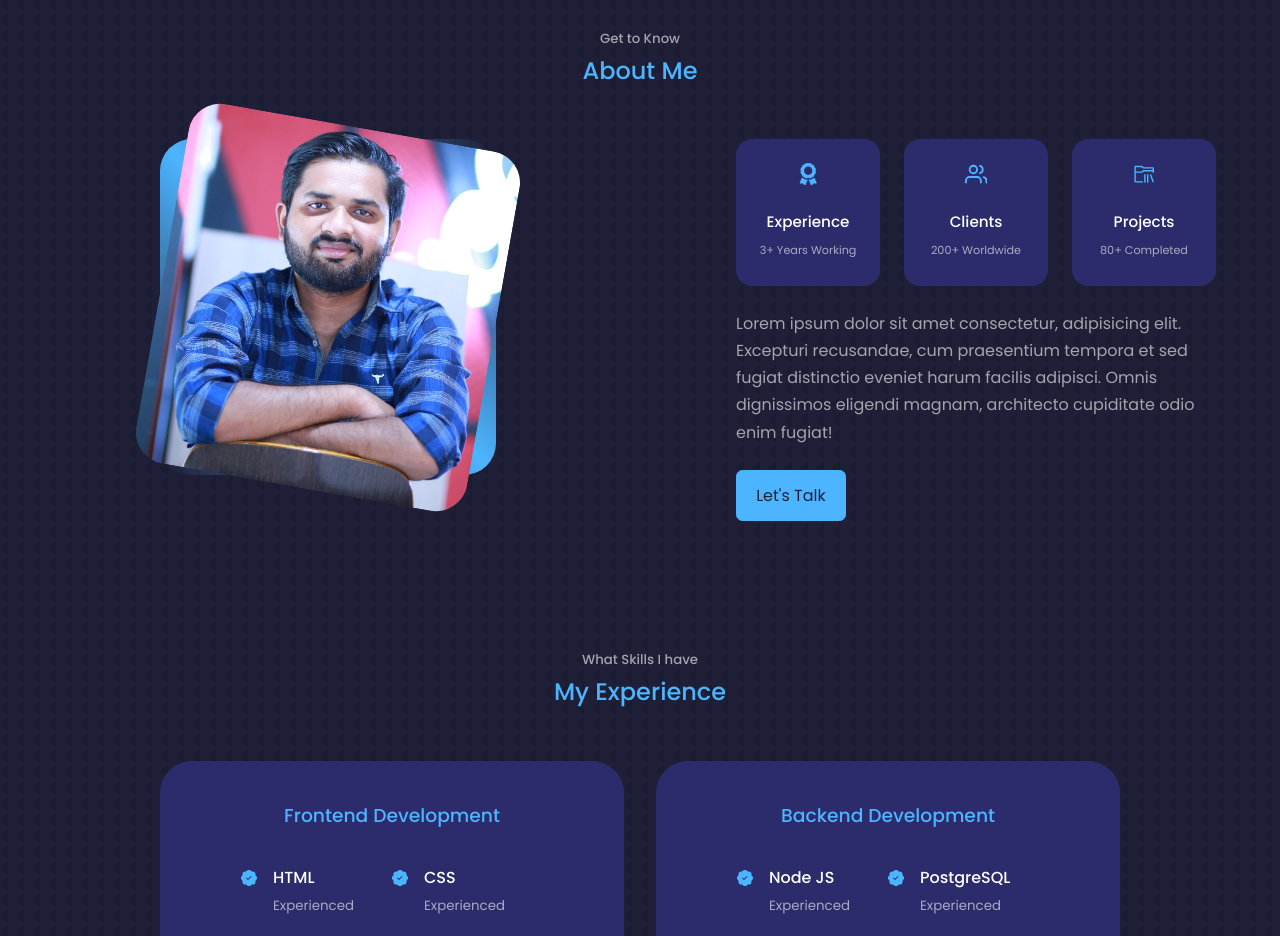
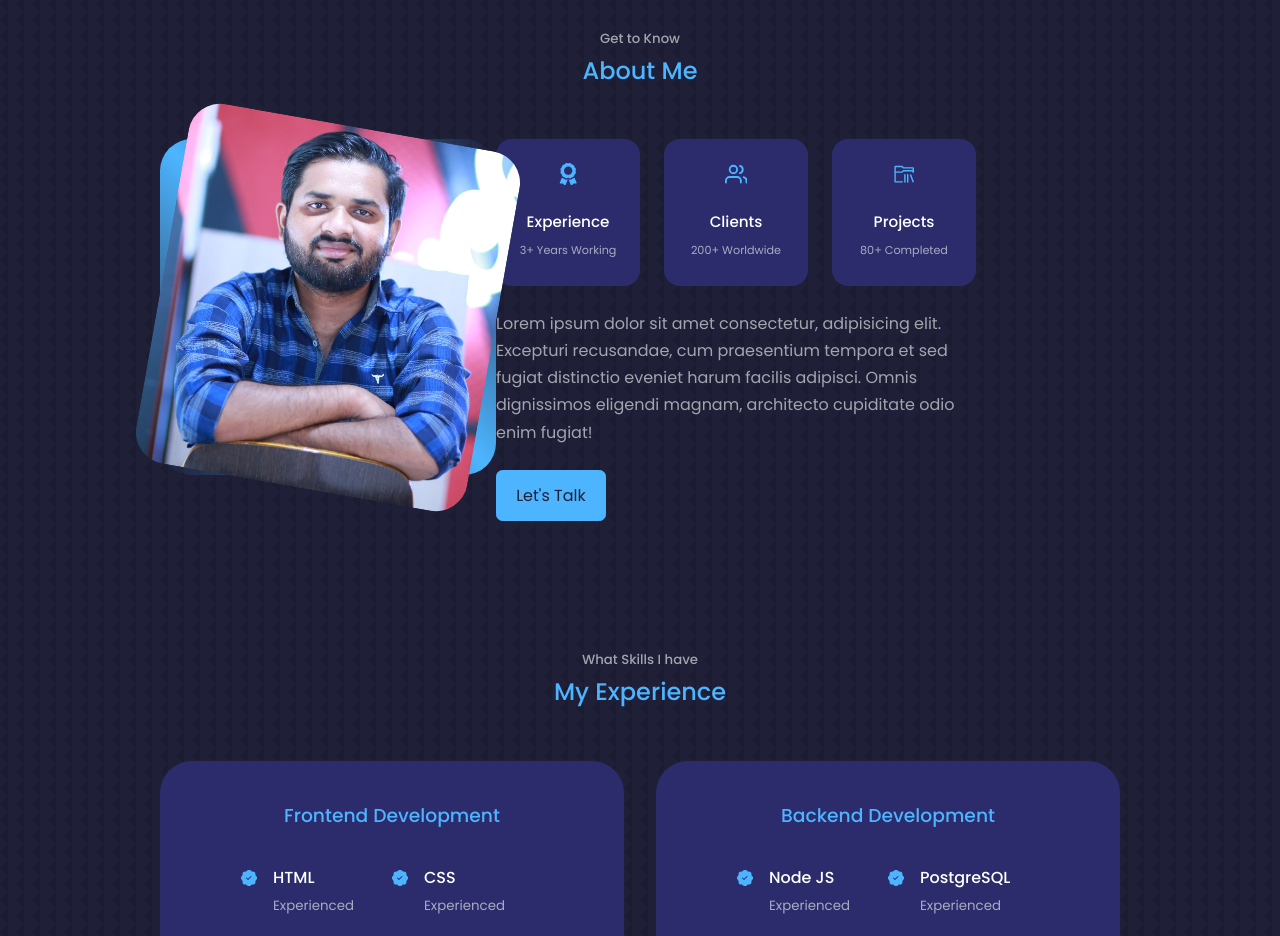
Before and after one commit to AhsanYousaf/portfolio_app, a React (Create React App) app: page / in a window 1280 px wide. Shown: the part 900-1836 px from the top of the page. Built offline with nearby package versions, Linux system fonts and the light colour scheme.

Commit message:
Update about.css

```diff
--- a/src/components/about/about.css
+++ b/src/components/about/about.css
@@ -1,7 +1,7 @@
 .about__container {
     display: grid;
     grid-template-columns: 35% 50%;
-    gap: 25%;
+
 }
 
 .about__me {
```
